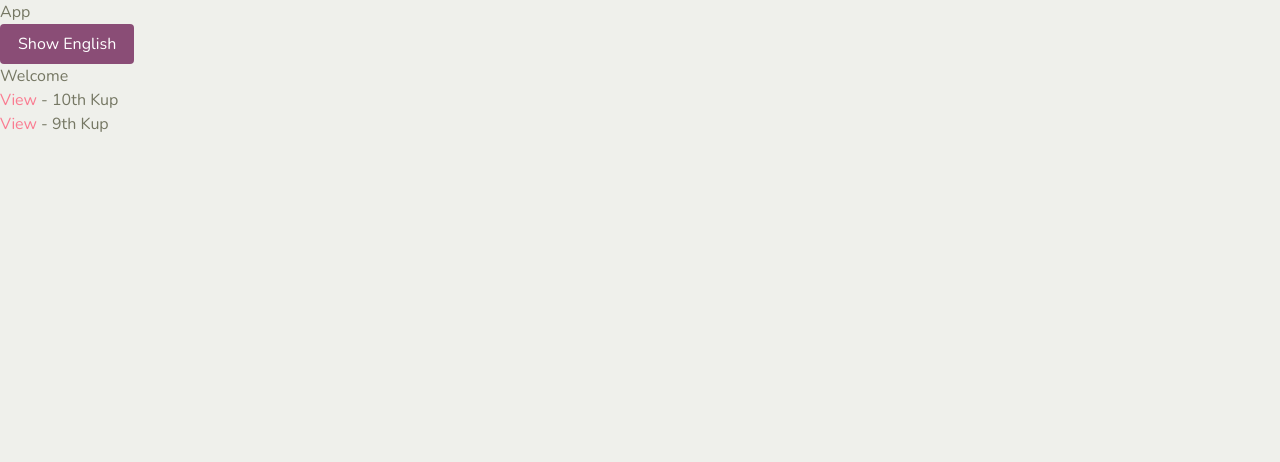
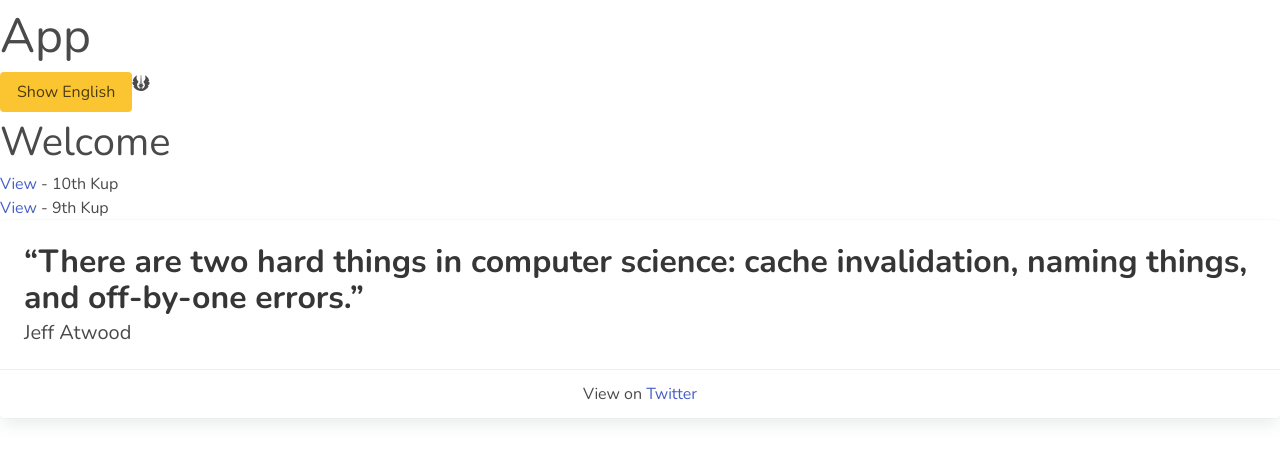
Before and after one commit to markspooner89/VueApp, a Vue app: page /#/ in a window 1280 px wide. Shown: the top 462 px of the page. Built offline with nearby package versions, Linux system fonts and the light colour scheme.

Commit message:
add font awesome

```diff
--- a/package.json
+++ b/package.json
@@ -8,6 +8,9 @@
     "lint": "vue-cli-service lint"
   },
   "dependencies": {
+    "@fortawesome/fontawesome-svg-core": "^1.2.36",
+    "@fortawesome/free-solid-svg-icons": "^5.15.4",
+    "@fortawesome/vue-fontawesome": "^2.0.2",
     "bulma": "^0.9.3",
     "core-js": "^3.16.1",
     "vue": "^2.6.11",
--- a/src/App.vue
+++ b/src/App.vue
@@ -2,6 +2,7 @@
   <div>
     <AppTitle type="h1" text="App" />
     <TheToggleTranslationButton />
+      <font-awesome-icon icon="jedi" />
     <router-view />
   </div>
 </template>
--- a/src/components/AppTitle.vue
+++ b/src/components/AppTitle.vue
@@ -1,11 +1,11 @@
 <template>
-  <h1 v-if="type === 'h1'">
+  <h1 class="is-size-1" v-if="type === 'h1'">
     <slot>{{ text }}</slot>
   </h1>
-  <h2 v-else-if="type === 'h2'">
+  <h2 class="is-size-2" v-else-if="type === 'h2'">
     <slot>{{ text }}</slot>
   </h2>
-  <h3 v-else-if="type === 'h3'">
+  <h3 class="is-size-3" v-else-if="type === 'h3'">
     <slot>{{ text }}</slot>
   </h3>
 </template>
--- /dev/null
+++ b/src/components/GradeCard.vue
@@ -0,0 +1,25 @@
+<template>
+<div class="card">
+  <div class="card-content">
+    <p class="title">
+      “There are two hard things in computer science: cache invalidation, naming things, and off-by-one errors.”
+    </p>
+    <p class="subtitle">
+      Jeff Atwood
+    </p>
+  </div>
+  <footer class="card-footer">
+    <p class="card-footer-item">
+      <span>
+        View on <a href="https://twitter.com/codinghorror/status/506010907021828096">Twitter</a>
+      </span>
+    </p>
+  </footer>
+</div>
+</template>
+
+<script>
+export default {
+    name: "GradeCard"
+}
+</script>
--- a/src/main.js
+++ b/src/main.js
@@ -2,6 +2,14 @@ import Vue from "vue";
 import App from "./App.vue";
 import router from "./router";
 import store from "./store";
+
+import { library } from "@fortawesome/fontawesome-svg-core";
+import { faJedi } from "@fortawesome/free-solid-svg-icons";
+import { FontAwesomeIcon } from "@fortawesome/vue-fontawesome";
+
+library.add(faJedi);
+
+Vue.component("font-awesome-icon", FontAwesomeIcon);
 
 require("./main.scss");
 
--- a/src/main.scss
+++ b/src/main.scss
@@ -4,26 +4,31 @@
 @import url('https://fonts.googleapis.com/css?family=Nunito:400,700');
 
 // Set your brand colors
-$purple: #8A4D76;
-$pink: #FA7C91;
-$brown: #757763;
-$beige-light: #D0D1CD;
-$beige-lighter: #EFF0EB;
+// $purple: #8A4D76;
+// $pink: #FA7C91;
+// $brown: #757763;
+// $beige-light: #D0D1CD;
+// $beige-lighter: #EFF0EB;
+
+$black: #353b48;
+$gold: #fbc531;
 
 // Update Bulma's global variables
 $family-sans-serif: "Nunito", sans-serif;
-$grey-dark: $brown;
-$grey-light: $beige-light;
-$primary: $purple;
-$link: $pink;
-$widescreen-enabled: false;
-$fullhd-enabled: false;
+// $grey-dark: $brown;
+// $grey-light: $beige-light;
+$primary: $gold;
+$is-dark: $black;
+// $link: $pink;
+// $widescreen-enabled: false;
+// $fullhd-enabled: false;
 
 // Update some of Bulma's component variables
-$body-background-color: $beige-lighter;
-$control-border-width: 2px;
-$input-border-color: transparent;
-$input-shadow: none;
+//  $body-background-color: $black;
+//  $body-color: #fff;
+// $control-border-width: 2px;
+// $input-border-color: transparent;
+// $input-shadow: none;
 
 // Import only what you need from Bulma
 @import "../node_modules/bulma/sass/utilities/_all.sass";
@@ -35,3 +40,6 @@ $input-shadow: none;
 @import "../node_modules/bulma/sass/components/navbar.sass";
 @import "../node_modules/bulma/sass/layout/hero.sass";
 @import "../node_modules/bulma/sass/layout/section.sass";
+@import "../node_modules/bulma/sass/helpers/typography.sass";
+
+@import "../node_modules/bulma/sass/components/card.sass";
--- a/src/views/Home.vue
+++ b/src/views/Home.vue
@@ -1,7 +1,6 @@
 <template>
   <div>
     <AppTitle type="h2" text="Welcome" />
-
     <AppSpinner v-if="gradesLoading" text="Loading..." />
     <div v-if="gradesLoaded && !gradesLoading">
       <div :key="grade.id" v-for="grade in grades">
@@ -13,6 +12,7 @@
         </p>
       </div>
     </div>
+    <GradeCard />
   </div>
 </template>
 
@@ -20,12 +20,14 @@
 import gradeService from "@/services/gradeService";
 import AppTitle from "@/components/AppTitle.vue";
 import AppSpinner from "@/components/AppSpinner.vue";
+import GradeCard from "@/components/GradeCard.vue";
 import { mapState } from "vuex";
 export default {
   name: "Home",
   components: {
     AppTitle,
     AppSpinner,
+    GradeCard
   },
   data() {
     return {
```
Also changed, not shown: 1 other file (tests, documents, lock files or other folders).
